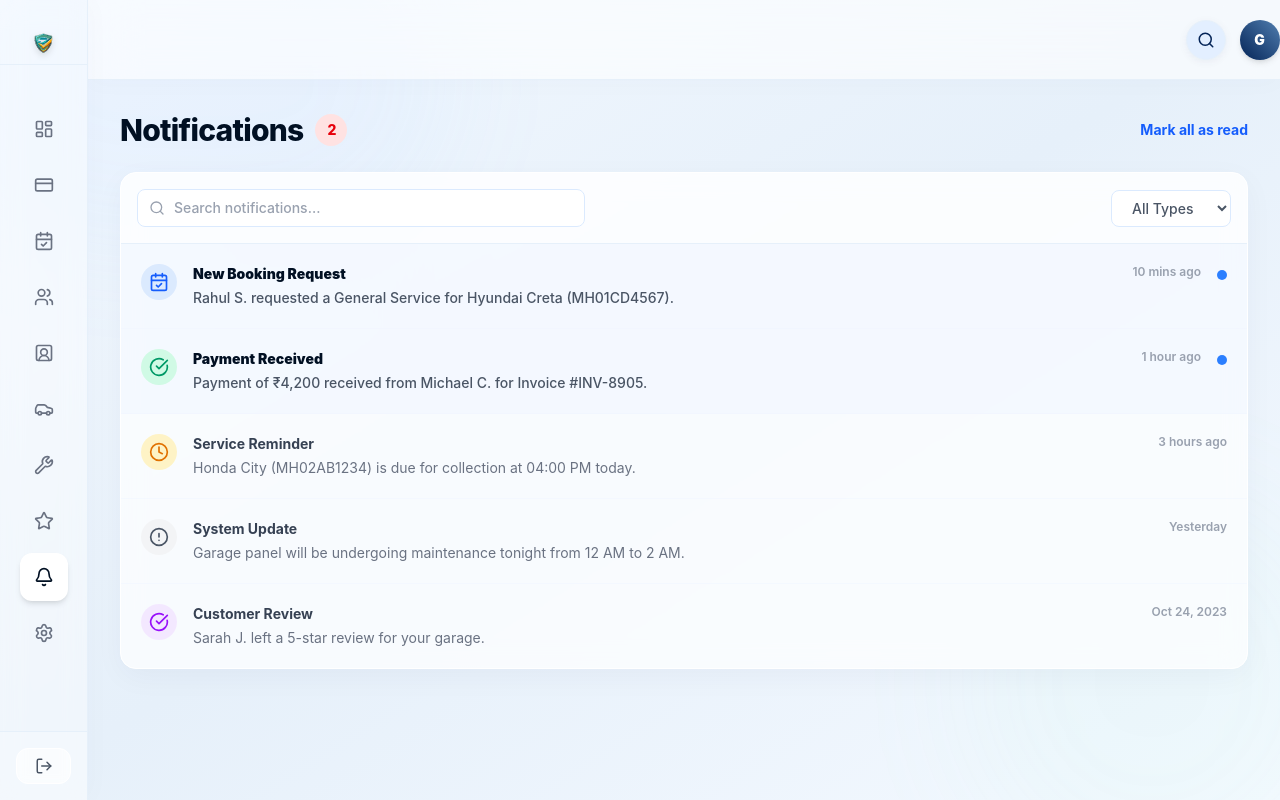
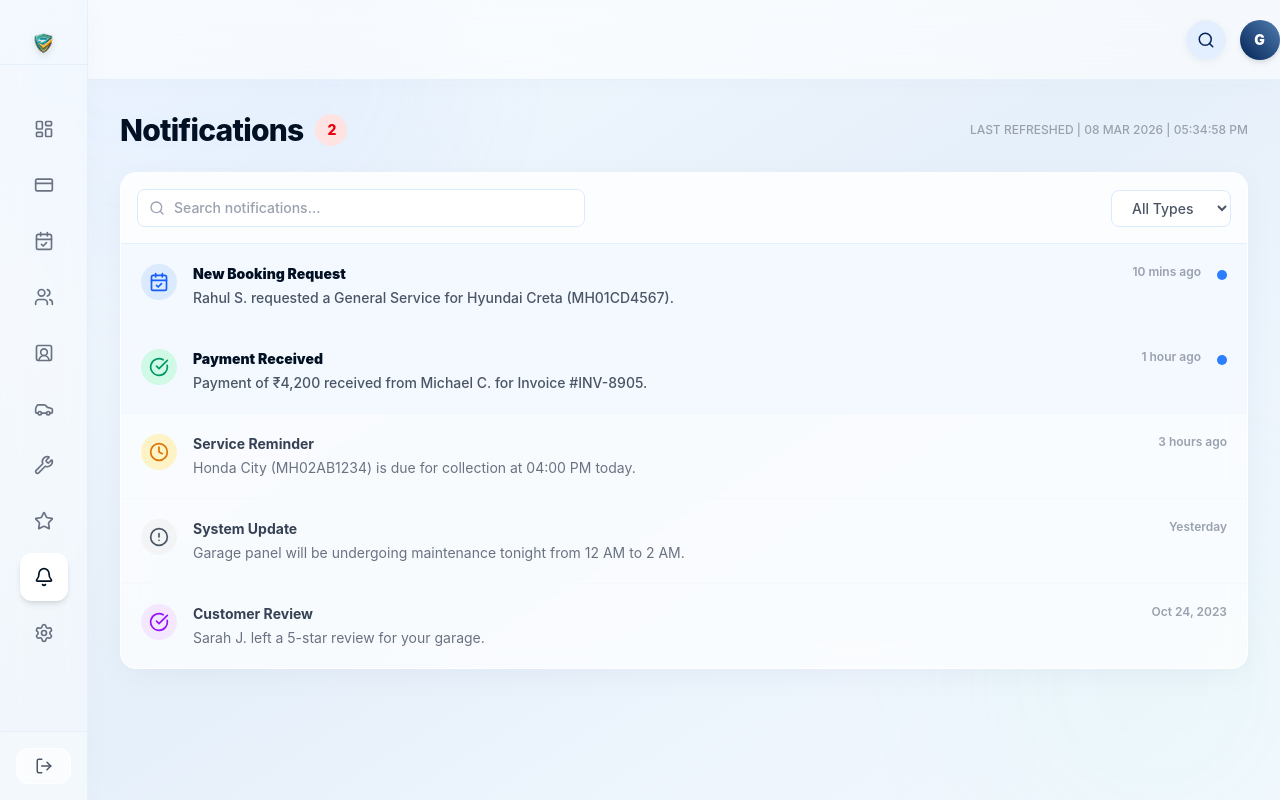
Before and after one commit to sinhagouravv/VehicleeCare, a React (Vite) app in the folder garage/: page /notifications in a window 1280 px wide. Built offline with nearby package versions, Linux system fonts and the light colour scheme.

Commit message:
Added the lastrefreshed features

```diff
--- a/garage/src/pages/Customers.jsx
+++ b/garage/src/pages/Customers.jsx
@@ -1,7 +1,17 @@
-import React from 'react';
+import React, { useState, useEffect } from 'react';
 import { Users, Search, Mail, Phone, MapPin, MoreVertical } from 'lucide-react';
 
 const Customers = () => {
+    const [lastRefreshed, setLastRefreshed] = useState(null);
+
+    useEffect(() => {
+        const timer = setInterval(() => {
+            setLastRefreshed(new Date());
+        }, 5000);
+        setLastRefreshed(new Date());
+        return () => clearInterval(timer);
+    }, []);
+
     const customers = [
         { id: 1, name: "Rahul Sharma", email: "rahul.s@example.com", phone: "+91 98765 43210", vehicles: 2, totalSpent: 15400, lastVisit: "Oct 24, 2023" },
         { id: 2, name: "Michael Chen", email: "michael.c@example.com", phone: "+91 87654 32109", vehicles: 1, totalSpent: 4200, lastVisit: "Oct 20, 2023" },
@@ -10,13 +20,17 @@ const Customers = () => {
 
     return (
         <div className="space-y-6 max-w-[92rem] mx-auto">
-            <div className="flex justify-between items-center">
+            <div className="flex justify-between items-center mb-6">
                 <h1 className="text-3xl font-extrabold text-[#011023] tracking-tight flex items-center gap-3">
                     Customers
                 </h1>
-                <button className="px-4 py-2 bg-gradient-to-r from-[#052558] to-[#1a3c75] text-white text-sm font-bold rounded-xl shadow-md hover:shadow-lg transition-all">
-                    + Add Customer
-                </button>
+                <div className="flex items-center gap-4">
+                    <div className="flex items-center gap-2 text-xs uppercase text-gray-400 font-medium self-center">
+                        {lastRefreshed
+                            ? `Last refreshed | ${lastRefreshed.toLocaleDateString('en-IN', { day: '2-digit', month: 'short', year: 'numeric' })} | ${lastRefreshed.toLocaleTimeString('en-IN', { hour: '2-digit', minute: '2-digit', second: '2-digit', hour12: true })}`
+                            : 'Loading…'}
+                    </div>
+                </div>
             </div>
 
             <div className="bg-white/70 backdrop-blur-md border border-white rounded-2xl shadow-sm overflow-hidden">
--- a/garage/src/pages/Dashboard.jsx
+++ b/garage/src/pages/Dashboard.jsx
@@ -1,12 +1,27 @@
-import React from 'react';
+import React, { useState, useEffect } from 'react';
 import { Activity, Car, CheckCircle, TrendingUp, AlertCircle, Wrench, CalendarCheck } from 'lucide-react';
 
 const Dashboard = () => {
+    const [lastRefreshed, setLastRefreshed] = useState(null);
+
+    useEffect(() => {
+        const timer = setInterval(() => {
+            setLastRefreshed(new Date());
+        }, 5000);
+        setLastRefreshed(new Date());
+        return () => clearInterval(timer);
+    }, []);
+
     return (
         <div className="space-y-6 max-w-[92rem] mx-auto ">
             <div className="flex justify-between items-center mb-6">
                 <div>
                     <h1 className="text-3xl font-extrabold text-[#011023] tracking-tight">Dashboard</h1>
+                </div>
+                <div className="flex items-center gap-2 text-xs uppercase text-gray-400 font-medium self-center">
+                    {lastRefreshed
+                        ? `Last refreshed | ${lastRefreshed.toLocaleDateString('en-IN', { day: '2-digit', month: 'short', year: 'numeric' })} | ${lastRefreshed.toLocaleTimeString('en-IN', { hour: '2-digit', minute: '2-digit', second: '2-digit', hour12: true })}`
+                        : 'Loading…'}
                 </div>
             </div>
 
--- a/garage/src/pages/MyBookings.jsx
+++ b/garage/src/pages/MyBookings.jsx
@@ -1,7 +1,17 @@
-import React from 'react';
+import React, { useState, useEffect } from 'react';
 import { Search, Eye, Filter, CheckCircle, Clock } from 'lucide-react';
 
 const MyBookings = () => {
+    const [lastRefreshed, setLastRefreshed] = useState(null);
+
+    useEffect(() => {
+        const timer = setInterval(() => {
+            setLastRefreshed(new Date());
+        }, 5000);
+        setLastRefreshed(new Date());
+        return () => clearInterval(timer);
+    }, []);
+
     // Mock Data
     const bookings = [
         { id: "BK-8902", type: "General Service", car: "Honda City", plate: "MH02AB1234", customer: "Sarah J.", dropTime: "Today, 10:00 AM", status: "In Progress", amount: "₹3,400" },
@@ -21,8 +31,13 @@ const MyBookings = () => {
 
     return (
         <div className="space-y-6 max-w-[92rem] mx-auto ">
-            <div className="flex justify-between items-center">
+            <div className="flex justify-between items-center mb-6">
                 <h1 className="text-3xl font-extrabold text-[#011023] tracking-tight">Assigned Bookings</h1>
+                <div className="flex items-center gap-2 text-xs uppercase text-gray-400 font-medium self-center">
+                    {lastRefreshed
+                        ? `Last refreshed | ${lastRefreshed.toLocaleDateString('en-IN', { day: '2-digit', month: 'short', year: 'numeric' })} | ${lastRefreshed.toLocaleTimeString('en-IN', { hour: '2-digit', minute: '2-digit', second: '2-digit', hour12: true })}`
+                        : 'Loading…'}
+                </div>
             </div>
 
             <div className="bg-white/60 backdrop-blur-xl border border-white rounded-2xl shadow-[0_8px_30px_rgba(5,37,88,0.04)] overflow-hidden">
--- a/garage/src/pages/Notifications.jsx
+++ b/garage/src/pages/Notifications.jsx
@@ -1,7 +1,17 @@
-import React from 'react';
+import React, { useState, useEffect } from 'react';
 import { Bell, CheckCircle, AlertCircle, Clock, Search, CalendarCheck } from 'lucide-react';
 
 const Notifications = () => {
+    const [lastRefreshed, setLastRefreshed] = useState(null);
+
+    useEffect(() => {
+        const timer = setInterval(() => {
+            setLastRefreshed(new Date());
+        }, 5000);
+        setLastRefreshed(new Date());
+        return () => clearInterval(timer);
+    }, []);
+
     // Mock Data
     const notifications = [
         { id: 1, title: "New Booking Request", message: "Rahul S. requested a General Service for Hyundai Creta (MH01CD4567).", time: "10 mins ago", type: "booking", isNew: true },
@@ -24,14 +34,20 @@ const Notifications = () => {
 
     return (
         <div className="space-y-6 max-w-[92rem] mx-auto ">
-            <div className="flex justify-between items-center">
-                <h1 className="text-3xl font-extrabold text-[#011023] tracking-tight flex items-center gap-3">
-                    Notifications
-                    <span className="flex items-center justify-center w-8 h-8 bg-red-100 text-red-600 text-sm rounded-full">2</span>
-                </h1>
-                <button className="text-sm font-bold text-blue-600 hover:text-blue-800 transition-colors">
-                    Mark all as read
-                </button>
+            <div className="flex justify-between items-center mb-6">
+                <div className="flex items-center gap-4">
+                    <h1 className="text-3xl font-extrabold text-[#011023] tracking-tight flex items-center gap-3">
+                        Notifications
+                        <span className="flex items-center justify-center w-8 h-8 bg-red-100 text-red-600 text-sm rounded-full">2</span>
+                    </h1>
+                </div>
+                <div className="flex items-center gap-4">
+                    <div className="flex items-center gap-2 text-xs uppercase text-gray-400 font-medium self-center">
+                        {lastRefreshed
+                            ? `Last refreshed | ${lastRefreshed.toLocaleDateString('en-IN', { day: '2-digit', month: 'short', year: 'numeric' })} | ${lastRefreshed.toLocaleTimeString('en-IN', { hour: '2-digit', minute: '2-digit', second: '2-digit', hour12: true })}`
+                            : 'Loading…'}
+                    </div>
+                </div>
             </div>
 
             <div className="bg-white/70 backdrop-blur-md transform-gpu border border-white rounded-2xl shadow-[0_8px_30px_rgba(5,37,88,0.04)] overflow-hidden">
--- a/garage/src/pages/Payments.jsx
+++ b/garage/src/pages/Payments.jsx
@@ -1,7 +1,17 @@
-import React from 'react';
+import React, { useState, useEffect } from 'react';
 import { CreditCard, Search, DollarSign, ArrowUpRight, ArrowDownRight, FileText } from 'lucide-react';
 
 const Payments = () => {
+    const [lastRefreshed, setLastRefreshed] = useState(null);
+
+    useEffect(() => {
+        const timer = setInterval(() => {
+            setLastRefreshed(new Date());
+        }, 5000);
+        setLastRefreshed(new Date());
+        return () => clearInterval(timer);
+    }, []);
+
     // Mock Data
     const payments = [
         { id: "TXN-001", customer: "Rahul S.", amount: 4200, date: "Oct 24, 2023", status: "completed", type: "income" },
@@ -12,12 +22,15 @@ const Payments = () => {
 
     return (
         <div className="space-y-6 max-w-[92rem] mx-auto">
-            <div className="flex justify-between items-center">
+            <div className="flex justify-between items-center mb-6">
                 <h1 className="text-3xl font-extrabold text-[#011023] tracking-tight">Payments</h1>
-                <button className="px-4 py-2 bg-gradient-to-r from-[#052558] to-[#1a3c75] text-white text-sm font-bold rounded-xl shadow-md hover:shadow-lg transition-all flex items-center gap-2">
-                    <FileText size={16} />
-                    Generate Report
-                </button>
+                <div className="flex items-center gap-4">
+                    <div className="flex items-center gap-2 text-xs uppercase text-gray-400 font-medium self-center">
+                        {lastRefreshed
+                            ? `Last refreshed | ${lastRefreshed.toLocaleDateString('en-IN', { day: '2-digit', month: 'short', year: 'numeric' })} | ${lastRefreshed.toLocaleTimeString('en-IN', { hour: '2-digit', minute: '2-digit', second: '2-digit', hour12: true })}`
+                            : 'Loading…'}
+                    </div>
+                </div>
             </div>
 
             {/* Quick Stats */}
--- a/garage/src/pages/Reviews.jsx
+++ b/garage/src/pages/Reviews.jsx
@@ -1,7 +1,17 @@
-import React from 'react';
+import React, { useState, useEffect } from 'react';
 import { Star, MessageSquare } from 'lucide-react';
 
 const Reviews = () => {
+    const [lastRefreshed, setLastRefreshed] = useState(null);
+
+    useEffect(() => {
+        const timer = setInterval(() => {
+            setLastRefreshed(new Date());
+        }, 5000);
+        setLastRefreshed(new Date());
+        return () => clearInterval(timer);
+    }, []);
+
     // Mock Data
     const reviews = [
         { id: 1, customer: "Sarah J.", car: "Honda City", date: "Oct 24, 2023", rating: 5, comment: "Excellent service! They picked up my car on time and returned it looking brand new. The full synthetic oil change was reasonably priced." },
@@ -26,8 +36,13 @@ const Reviews = () => {
 
     return (
         <div className="space-y-6 max-w-[92rem] mx-auto ">
-            <div className="flex justify-between items-center">
+            <div className="flex justify-between items-center mb-6">
                 <h1 className="text-3xl font-extrabold text-[#011023] tracking-tight">Customer Reviews</h1>
+                <div className="flex items-center gap-2 text-xs uppercase text-gray-400 font-medium self-center">
+                    {lastRefreshed
+                        ? `Last refreshed | ${lastRefreshed.toLocaleDateString('en-IN', { day: '2-digit', month: 'short', year: 'numeric' })} | ${lastRefreshed.toLocaleTimeString('en-IN', { hour: '2-digit', minute: '2-digit', second: '2-digit', hour12: true })}`
+                        : 'Loading…'}
+                </div>
             </div>
 
             <div className="grid grid-cols-1 md:grid-cols-3 gap-6 mb-8">
--- a/garage/src/pages/Vehicles.jsx
+++ b/garage/src/pages/Vehicles.jsx
@@ -1,7 +1,17 @@
-import React from 'react';
+import React, { useState, useEffect } from 'react';
 import { Car, Search, Wrench, Settings2, Clock, MapPin } from 'lucide-react';
 
 const Vehicles = () => {
+    const [lastRefreshed, setLastRefreshed] = useState(null);
+
+    useEffect(() => {
+        const timer = setInterval(() => {
+            setLastRefreshed(new Date());
+        }, 5000);
+        setLastRefreshed(new Date());
+        return () => clearInterval(timer);
+    }, []);
+
     const vehicles = [
         { id: "MH01CD4567", model: "Hyundai Creta", year: 2021, owner: "Rahul S.", status: "In Service", nextService: "Pending", type: "SUV" },
         { id: "MH02AB1234", model: "Honda City", year: 2019, owner: "Michael C.", status: "Ready", nextService: "Mar 2024", type: "Sedan" },
@@ -10,13 +20,17 @@ const Vehicles = () => {
 
     return (
         <div className="space-y-6 max-w-[92rem] mx-auto">
-            <div className="flex justify-between items-center">
+            <div className="flex justify-between items-center mb-6">
                 <h1 className="text-3xl font-extrabold text-[#011023] tracking-tight flex items-center gap-3">
                     Vehicles Directory
                 </h1>
-                <button className="px-4 py-2 bg-gradient-to-r from-[#052558] to-[#1a3c75] text-white text-sm font-bold rounded-xl shadow-md hover:shadow-lg transition-all">
-                    Register Vehicle
-                </button>
+                <div className="flex items-center gap-4">
+                    <div className="flex items-center gap-2 text-xs uppercase text-gray-400 font-medium self-center">
+                        {lastRefreshed
+                            ? `Last refreshed | ${lastRefreshed.toLocaleDateString('en-IN', { day: '2-digit', month: 'short', year: 'numeric' })} | ${lastRefreshed.toLocaleTimeString('en-IN', { hour: '2-digit', minute: '2-digit', second: '2-digit', hour12: true })}`
+                            : 'Loading…'}
+                    </div>
+                </div>
             </div>
 
             <div className="bg-white/70 backdrop-blur-md border border-white rounded-2xl shadow-sm overflow-hidden">
@@ -66,7 +80,7 @@ const Vehicles = () => {
                                 <div className="flex items-center gap-2 text-sm">
                                     <span className="text-gray-400 font-medium w-24">Status:</span>
                                     <span className={`font-bold ${vehicle.status === 'In Service' ? 'text-blue-600' :
-                                            vehicle.status === 'Ready' ? 'text-emerald-600' : 'text-gray-600'
+                                        vehicle.status === 'Ready' ? 'text-emerald-600' : 'text-gray-600'
                                         }`}>
                                         {vehicle.status}
                                     </span>
```
